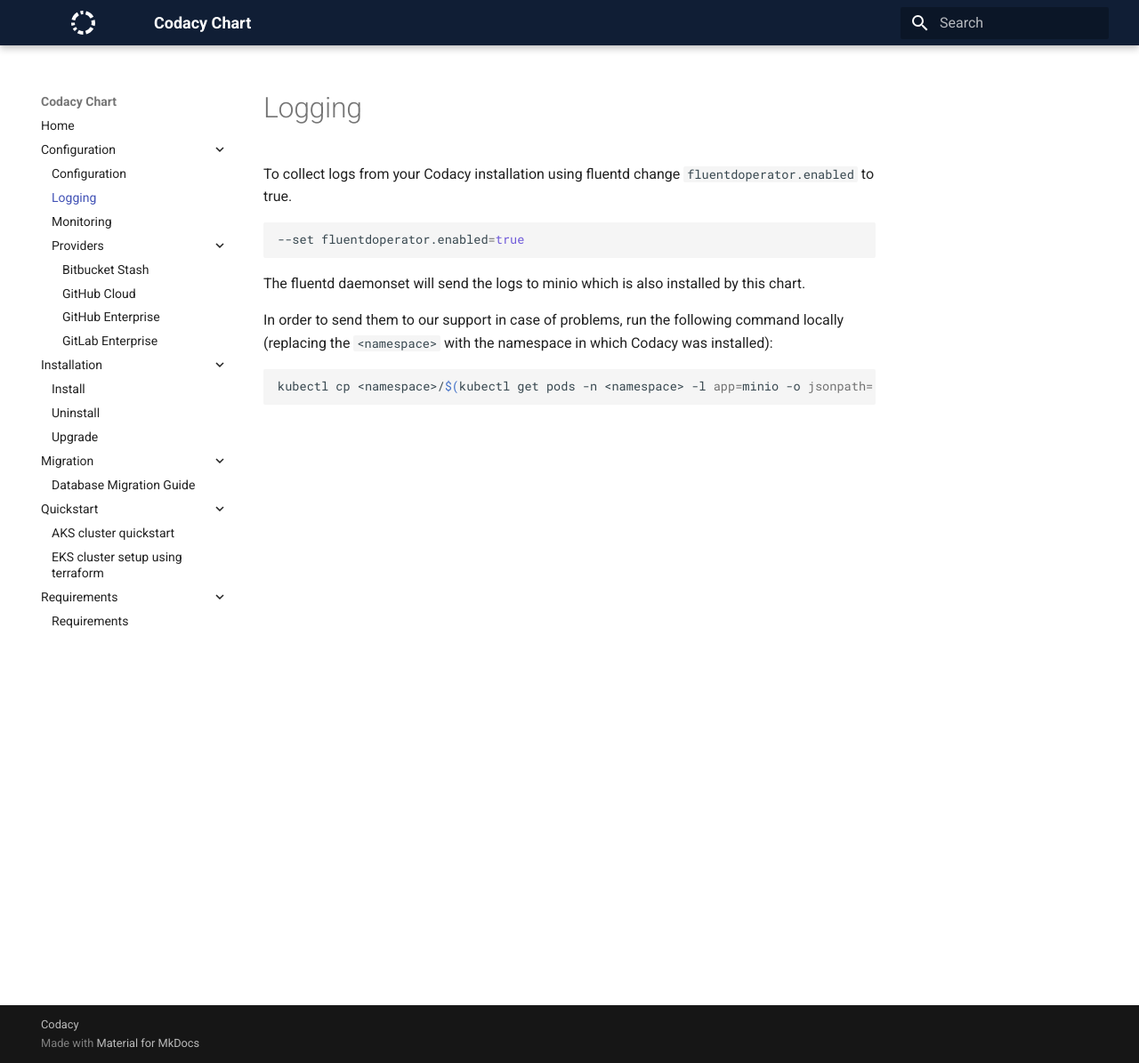
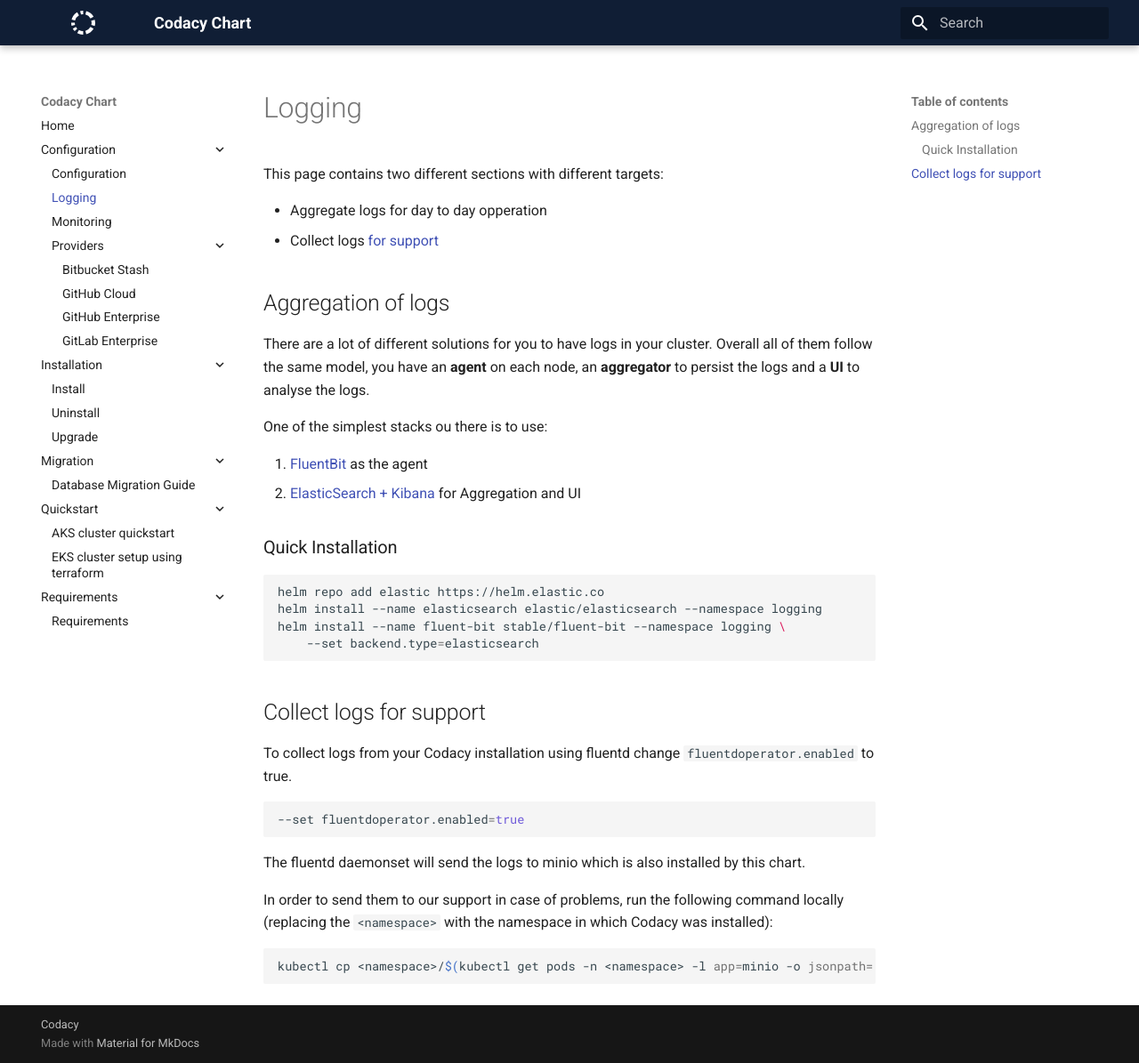
Before and after one commit to codacy/chart, an MkDocs documentation site: the page built from docs/configuration/logging.md, in a window 1280 px wide and 1195 px high. Shown: the whole window at 89% size. Built offline with MkDocs 1.6.1 and Material for MkDocs 9.7.7, drawn with Linux system fonts in a browser that asks for light colours.

Commit message:
docs: improve day to day logging documentation

````diff
--- a/docs/configuration/logging.md
+++ b/docs/configuration/logging.md
@@ -1,4 +1,31 @@
 # Logging
+
+This page contains two different sections with different targets:
+
+- Aggregate logs for day to day opperation
+- Collect logs [for support](#collect-logs-for-support)
+
+## Aggregation of logs
+
+There are a lot of different solutions for you to have logs in your
+cluster. Overall all of them follow the same model, you have an **agent**
+on each node, an **aggregator** to persist the logs and a **UI** to analyse the logs.
+
+One of the simplest stacks ou there is to use:
+
+1. [FluentBit](https://github.com/helm/charts/tree/master/stable/fluent-bit) as the agent
+2. [ElasticSearch + Kibana](https://github.com/elastic/helm-charts/tree/master/elasticsearch) for Aggregation and UI
+
+### Quick Installation
+
+```bash
+helm repo add elastic https://helm.elastic.co
+helm install --name elasticsearch elastic/elasticsearch --namespace logging
+helm install --name fluent-bit stable/fluent-bit --namespace logging \
+    --set backend.type=elasticsearch
+```
+
+## Collect logs for support
 
 To collect logs from your Codacy installation using fluentd change `fluentdoperator.enabled` to true.
 
````
